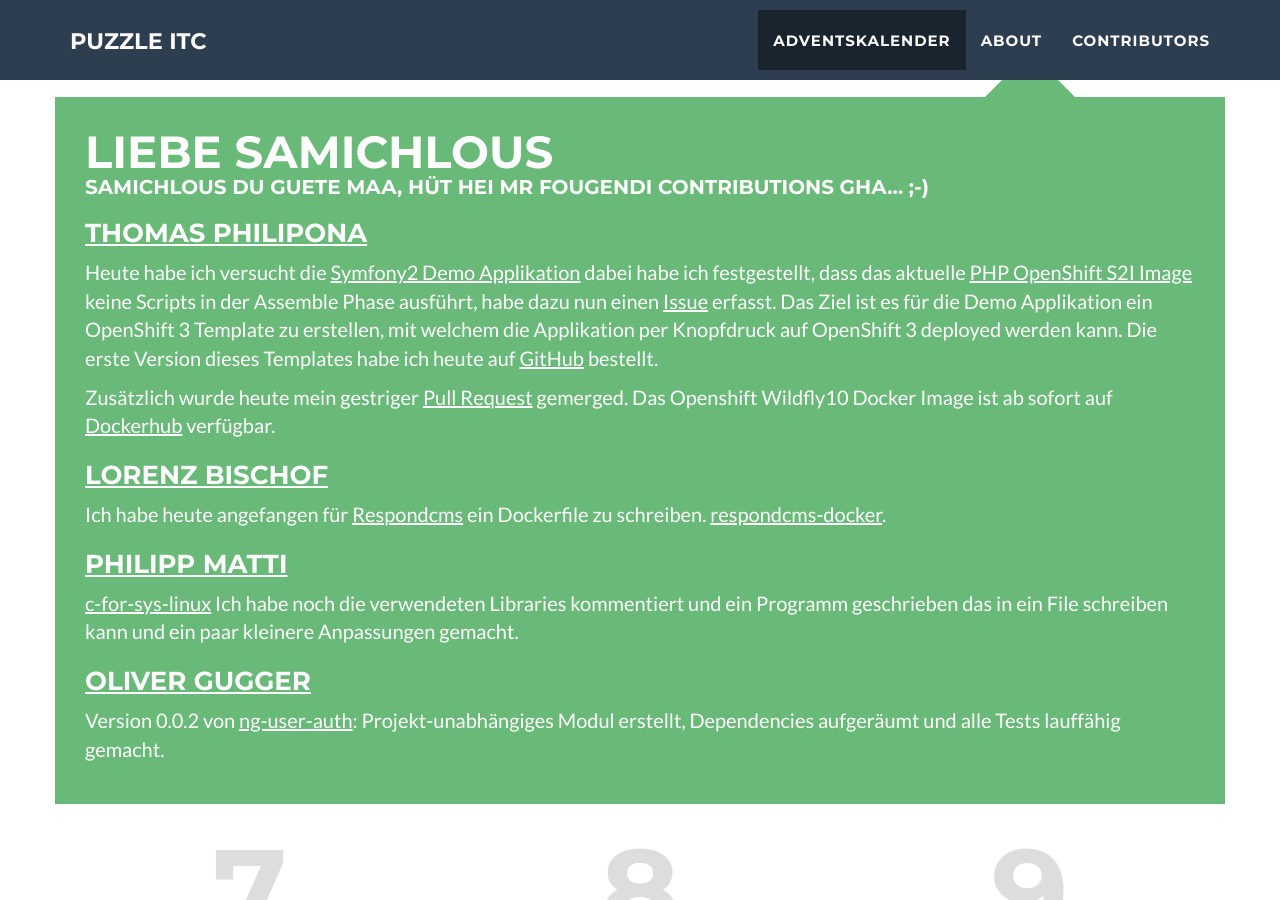
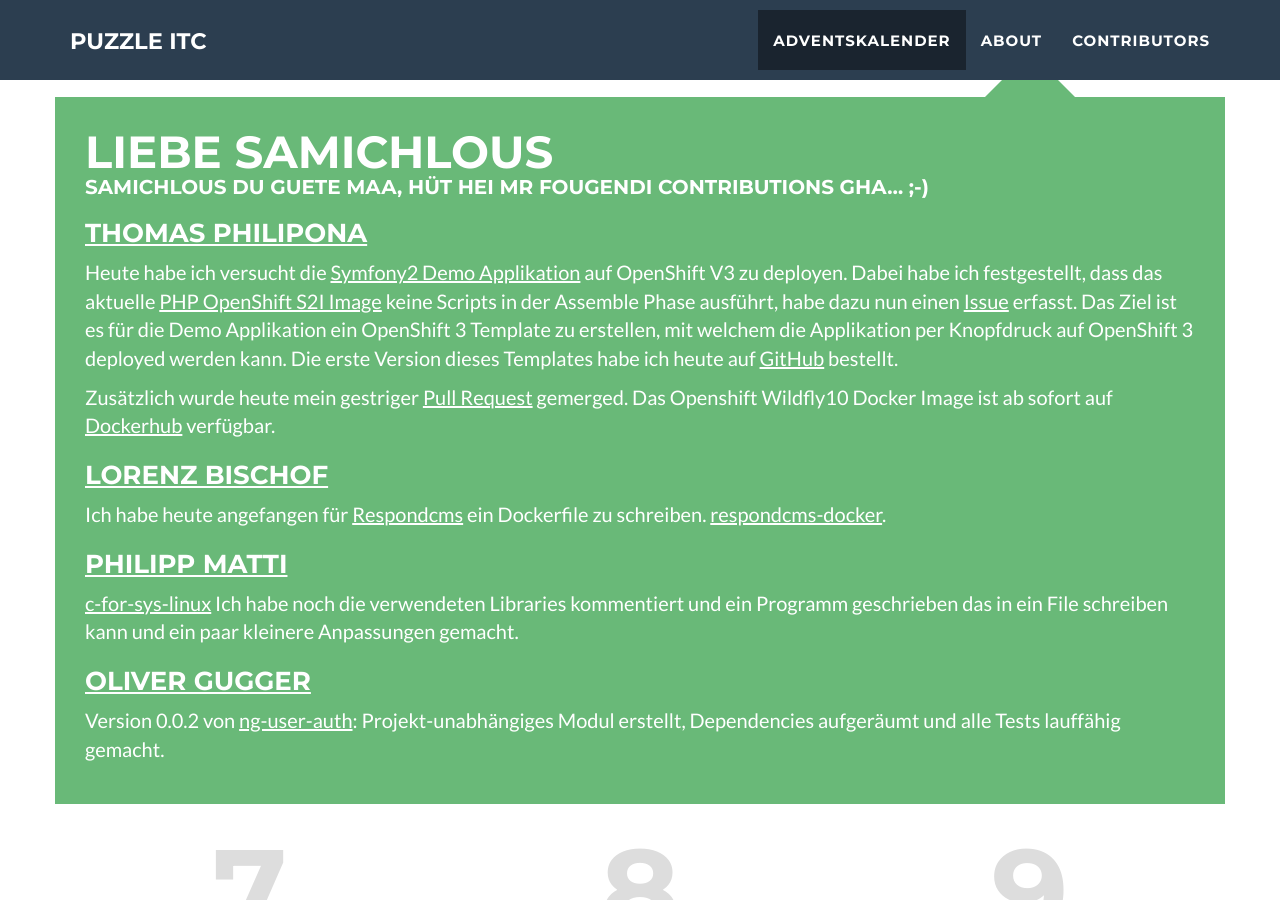
Before and after one commit to puzzle/opensource-advent-challenge-2015, a Jekyll site: the page built from index.html, in a window 1280 px wide and 900 px high, scrolled down 1379 px. Built offline with Jekyll 4.4.1, drawn with Linux system fonts in a browser that asks for light colours; nearby versions of some CDN libraries.

Commit message:
fixed missing text

```diff
--- a/_doors/06.markdown
+++ b/_doors/06.markdown
@@ -8,7 +8,7 @@
 Samichlous du guete Maa, hüt hei mr fougendi Contributions gha... ;-)
 
 ### [Thomas Philipona](https://github.com/phil-pona)
-Heute habe ich versucht die [Symfony2 Demo Applikation](https://github.com/symfony/symfony-demo) dabei habe ich festgestellt, dass das aktuelle [PHP OpenShift S2I Image](https://github.com/openshift/sti-php) keine Scripts in der Assemble Phase ausführt, habe dazu nun einen [Issue](https://github.com/openshift/sti-php/issues/73) erfasst.
+Heute habe ich versucht die [Symfony2 Demo Applikation](https://github.com/symfony/symfony-demo) auf OpenShift V3 zu deployen. Dabei habe ich festgestellt, dass das aktuelle [PHP OpenShift S2I Image](https://github.com/openshift/sti-php) keine Scripts in der Assemble Phase ausführt, habe dazu nun einen [Issue](https://github.com/openshift/sti-php/issues/73) erfasst.
 Das Ziel ist es für die Demo Applikation ein OpenShift 3 Template zu erstellen, mit welchem die Applikation per Knopfdruck auf OpenShift 3 deployed werden kann.
 Die erste Version dieses Templates habe ich heute auf [GitHub](https://github.com/phil-pona/ose3-symfony2-ex) bestellt.
 
```
